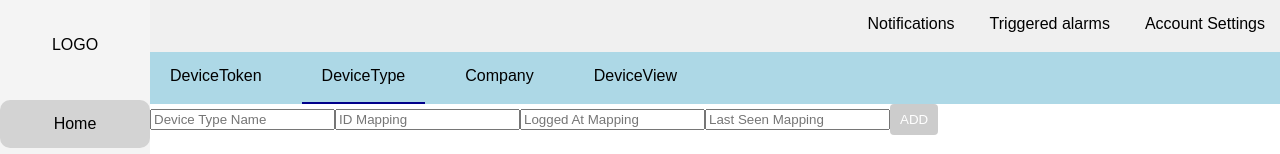
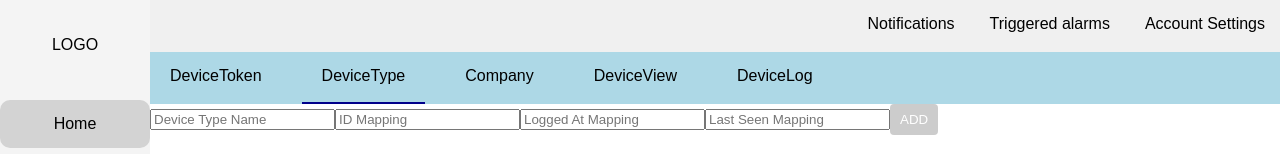
Before and after one commit to maksguzik/inzpro25-frontend, a React (Create React App) app in the folder inzpro25-frontend/: page /Logs/DeviceType in a window 1280 px wide. Shown: the top 154 px of the page. Built offline with nearby package versions, Linux system fonts and the light colour scheme; no server answers.

Commit message:
Connected device log page

```diff
--- a/inzpro25-frontend/src/App.js
+++ b/inzpro25-frontend/src/App.js
@@ -11,6 +11,7 @@ import DeviceTypePage from "./Pages/Logs/Tabs/DeviceTypePage";
 import CompanyPage from "./Pages/Logs/Tabs/CompanyPage";
 import "./App.css";
 import DeviceViewPage from "./Pages/Logs/Tabs/DeviceViewPage";
+import DeviceLogPage from "./Pages/Logs/Tabs/DeviceLogPage";
 
 const router = createBrowserRouter([
   {
@@ -27,6 +28,7 @@ const router = createBrowserRouter([
           { path: "DeviceType", element: <DeviceTypePage /> },
           { path: "Company", element: <CompanyPage /> },
           { path: "DeviceView", element: <DeviceViewPage /> },
+          { path: "DeviceLog", element: <DeviceLogPage />}
         ],
       },
       { path: "Raports", element: <RaportsPage /> },
--- a/inzpro25-frontend/src/Pages/Root.js/rootComponents/TopBar.js
+++ b/inzpro25-frontend/src/Pages/Root.js/rootComponents/TopBar.js
@@ -4,7 +4,7 @@ import { NavLink } from "react-router-dom";
 const tabValues = {
   Home: ["General", "Pinned"],
   Alerts: ["All", "Active", "Set off", "History"],
-  Logs: ["DeviceToken", "DeviceType", "Company", "DeviceView"],
+  Logs: ["DeviceToken", "DeviceType", "Company", "DeviceView", "DeviceLog"],
   Raports: ["To be named", "To be named", "To be named"],
   Settings: ["To be named", "To be named", "To be named"],
 };
```
